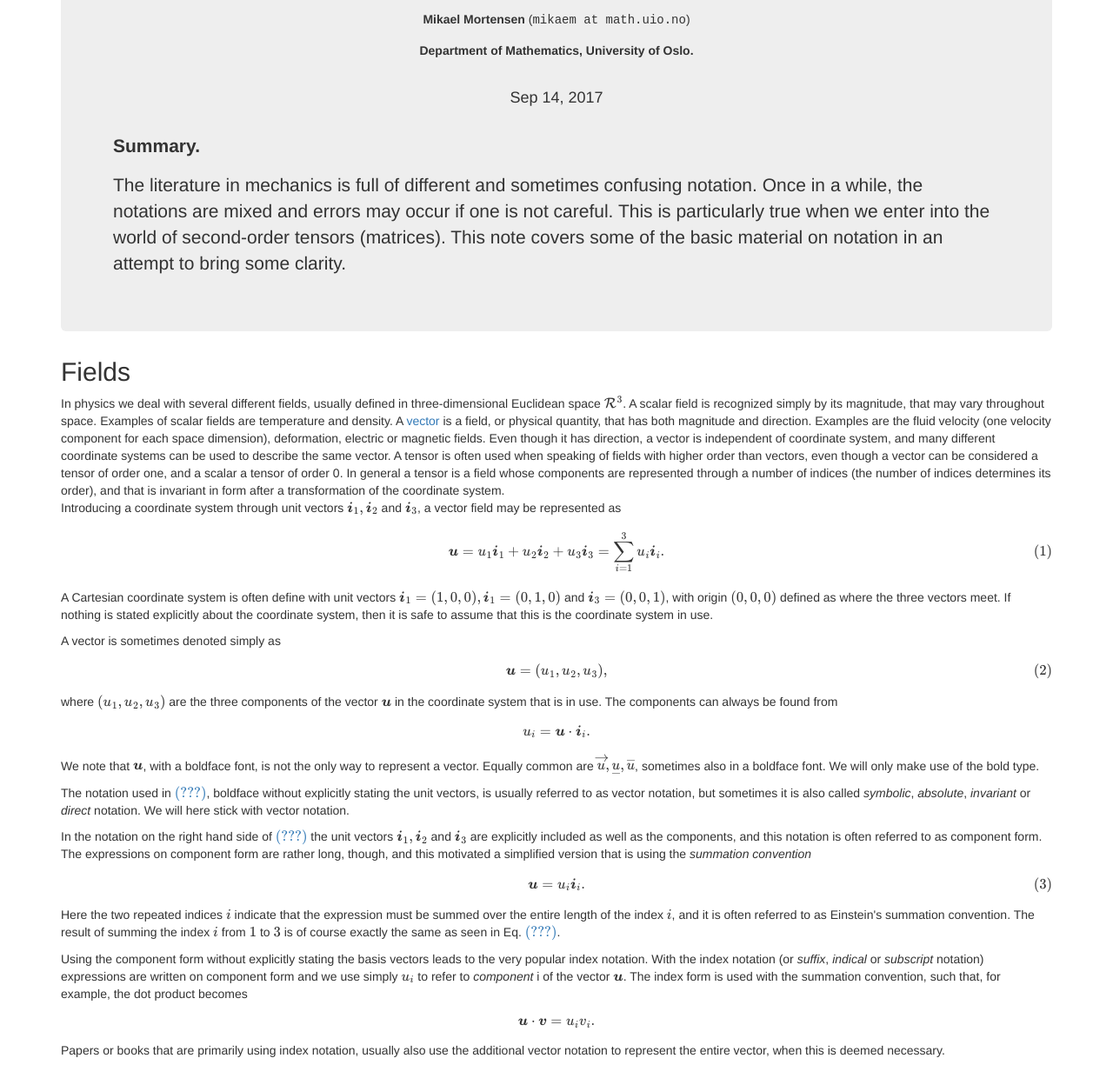
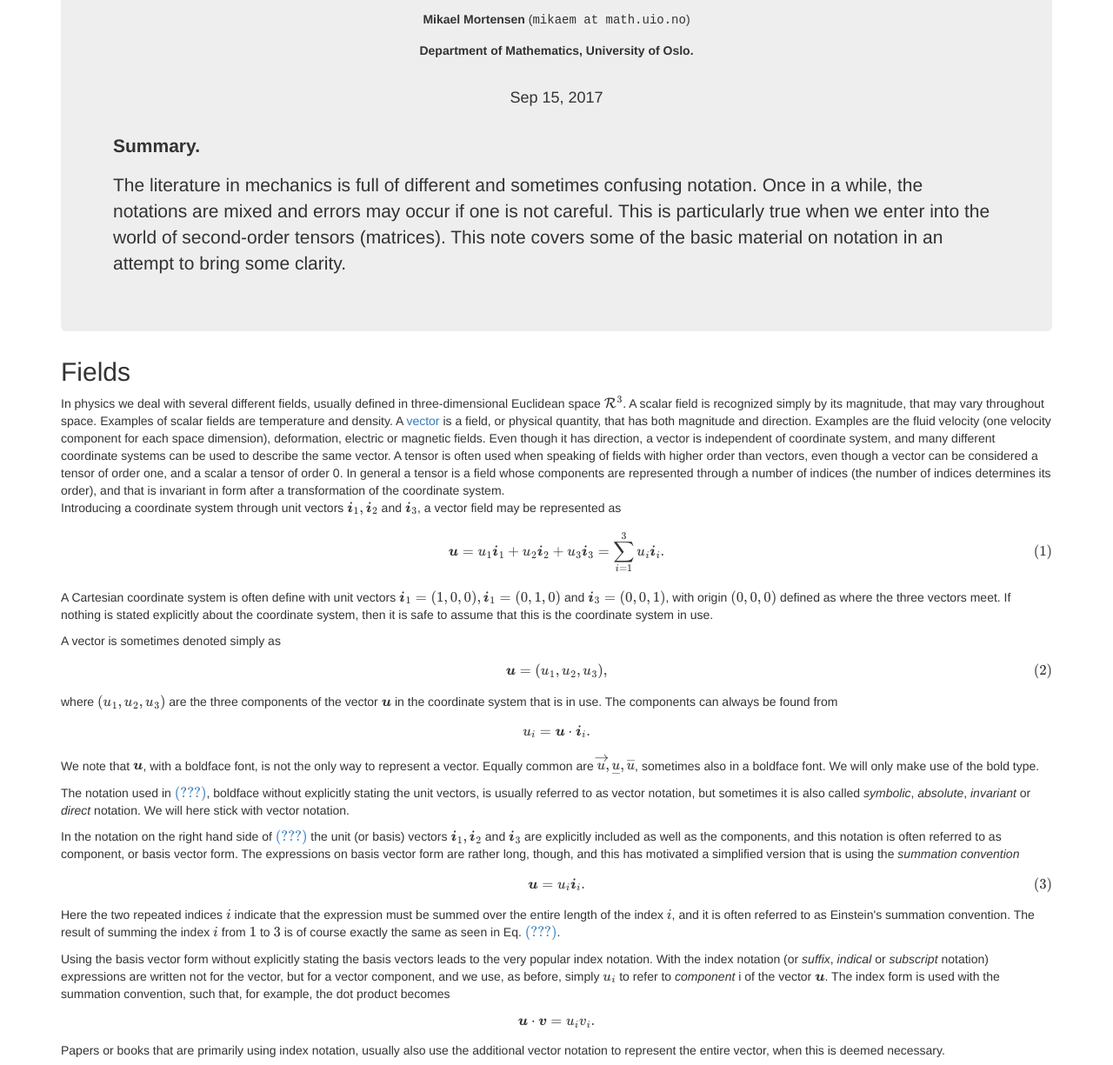
Before and after one commit to mikaem/mek2200, a plain HTML site: page src/notater/index_bootstrap.html in a window 1280 px wide. Shown: the part 264-1489 px from the top of the page at 87% size. Drawn offline with nearby package versions, Linux system fonts and the light colour scheme; some packages are replaced by stand-ins of ours.

Commit message:
Minor changes

```diff
--- a/src/notater/index_bootstrap.html
+++ b/src/notater/index_bootstrap.html
@@ -146,7 +146,7 @@ $$
 <center><b>Department of Mathematics, University of Oslo.</b></center>
 <br>
 <p>
-<center><h4>Sep 14, 2017</h4></center> <!-- date -->
+<center><h4>Sep 15, 2017</h4></center> <!-- date -->
 <br>
 <p>
 <b>Summary.</b> <p>
@@ -222,10 +222,10 @@ vectors, is usually referred to as vector notation, but sometimes it is also cal
 with vector notation.
 
 <p>
-In the notation on the right hand side of \eqref{eq:u_vec2} the unit vectors \( \boldsymbol{i}_1, \boldsymbol{i}_2 \) and \( \boldsymbol{i}_3 \)
+In the notation on the right hand side of \eqref{eq:u_vec2} the unit (or basis) vectors \( \boldsymbol{i}_1, \boldsymbol{i}_2 \) and \( \boldsymbol{i}_3 \)
 are explicitly included as well as the components, and this
-notation is often referred to as component form. The expressions on component
-form are rather long, though, and this motivated a simplified version that is
+notation is often referred to as component, or basis vector form. The expressions on
+basis vector form are rather long, though, and this has motivated a simplified version that is
 using the <em>summation convention</em>
 
 $$
@@ -241,10 +241,10 @@ convention. The result of summing the index \( i \) from \( 1 \) to \( 3 \) is o
 exactly the same as seen in Eq. \eqref{eq:u_vec2}.
 
 <p>
-Using the component form without explicitly stating the basis vectors leads to
+Using the basis vector form without explicitly stating the basis vectors leads to
 the very popular index notation. With the index notation (or <em>suffix</em>, <em>indical</em>
-or <em>subscript</em> notation) expressions are written on component form and we use
-simply \( u_i \) to refer to <em>component</em> i of the
+or <em>subscript</em> notation) expressions are written not for the vector, but for a
+vector component, and we use, as before, simply \( u_i \) to refer to <em>component</em> i of the
 vector \( \boldsymbol{u} \). The index form is used with the summation convention,
 such that, for example, the dot product becomes
 
```
Also changed, not shown: docs/index.html (+7 -7 lines), src/notater/index.html (+7 -7 lines).
